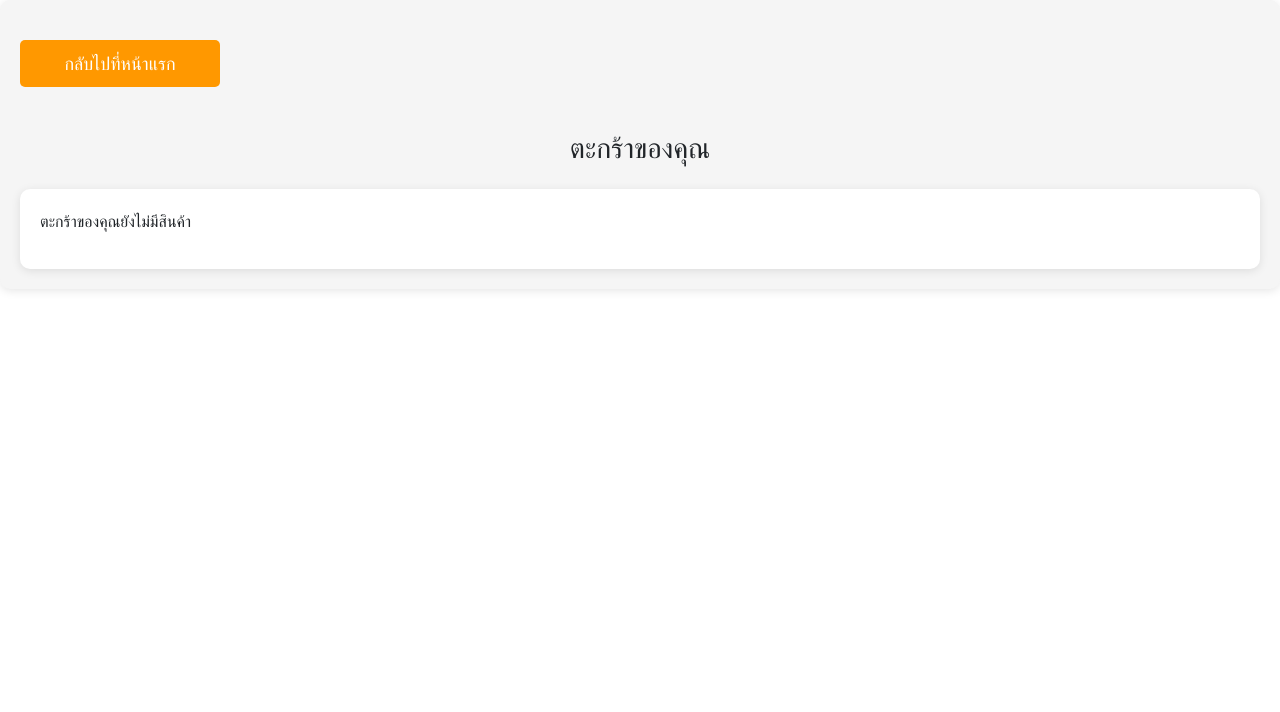
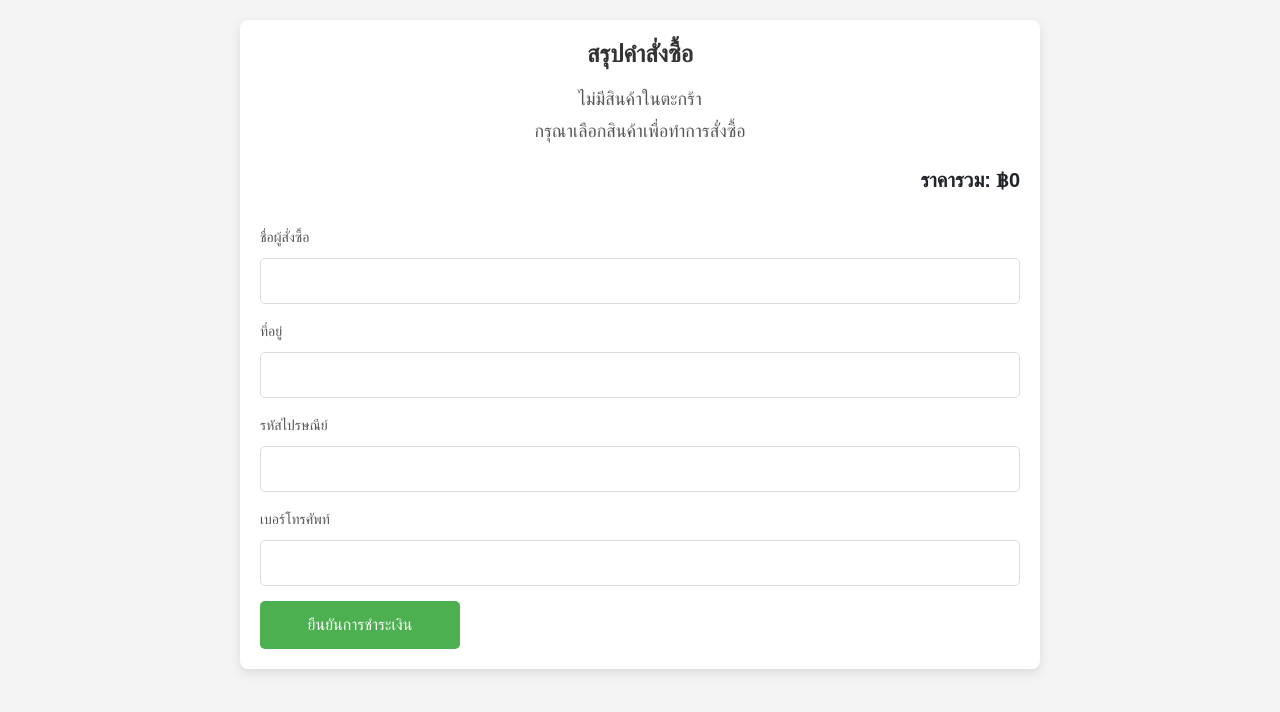
Before and after one commit to Pakasin/ProjectFN, a React (Vite) app in the folder my-project/: page /Cart in a window 1280 px wide. Shown: the top 712 px of the page. Built offline with nearby package versions, Linux system fonts and the light colour scheme.

Commit message:
edit Crat.js

```diff
--- a/my-project/src/Ch.css
+++ b/my-project/src/Ch.css
@@ -95,3 +95,128 @@
   button.submit-btn:active {
     background-color: #388e3c;
   }
+  /* General Styles */
+body {
+  font-family: 'Arial', sans-serif;
+  background-color: #f4f4f4;
+  margin: 0;
+  padding: 0;
+}
+
+.checkout-container {
+  background-color: white;
+  width: 80%;
+  margin: 20px auto;
+  padding: 20px;
+  border-radius: 8px;
+  box-shadow: 0 4px 12px rgba(0, 0, 0, 0.1);
+}
+
+.title {
+  text-align: center;
+  font-size: 24px;
+  color: #333;
+  margin-bottom: 20px;
+}
+
+/* Cart list */
+.cart-list {
+  margin-bottom: 30px;
+}
+
+.cart-item {
+  display: flex;
+  align-items: center;
+  justify-content: space-between;
+  padding: 15px;
+  border-bottom: 1px solid #e0e0e0;
+  margin-bottom: 10px;
+}
+
+.product-image {
+  width: 60px;
+  height: 60px;
+  object-fit: cover;
+  margin-right: 20px;
+}
+
+.product-details {
+  flex-grow: 1;
+}
+
+.quantity-controls {
+  display: flex;
+  gap: 10px;
+}
+
+.btn {
+  padding: 5px 15px;
+  border: none;
+  border-radius: 5px;
+  cursor: pointer;
+}
+
+.btn-increase {
+  background-color: #4CAF50;
+  color: white;
+}
+
+.btn-decrease {
+  background-color: #FF9800;
+  color: white;
+}
+
+.btn-remove {
+  background-color: #f44336;
+  color: white;
+}
+
+/* Empty cart message */
+.empty-cart-message {
+  text-align: center;
+  color: #555;
+  font-size: 18px;
+}
+
+.total {
+  text-align: right;
+  font-size: 20px;
+  font-weight: bold;
+  margin-top: 20px;
+}
+
+.form-container {
+  margin-top: 20px;
+}
+
+.form-field {
+  margin-bottom: 15px;
+}
+
+.form-field label {
+  font-size: 14px;
+  color: #555;
+}
+
+.form-field input {
+  width: 100%;
+  padding: 10px;
+  border: 1px solid #ddd;
+  border-radius: 5px;
+  margin-top: 5px;
+}
+
+.submit-btn {
+  width: 100%;
+  padding: 15px;
+  background-color: #4CAF50;
+  color: white;
+  border: none;
+  border-radius: 5px;
+  font-size: 16px;
+  cursor: pointer;
+}
+
+.submit-btn:hover {
+  background-color: #45a049;
+}
--- a/my-project/src/Checkout.jsx
+++ /dev/null
@@ -1,122 +0,0 @@
-import { useState, useEffect } from "react";
-import { useNavigate } from "react-router-dom";
-import "./Ch.css";
-
-export default function Checkout() {
-  const [cart, setCart] = useState([]);
-  const [name, setName] = useState("");
-  const [address, setAddress] = useState("");
-  const [postalCode, setPostalCode] = useState("");
-  const [phone, setPhone] = useState("");
-  const [totalAmount, setTotalAmount] = useState(0);
-  const navigate = useNavigate();
-
-  // Load cart items and calculate total amount when the component mounts
-  useEffect(() => {
-    const savedCart = JSON.parse(localStorage.getItem("cart")) || [];
-    setCart(savedCart);
-
-    const total = savedCart.reduce((acc, item) => acc + item.price * item.quantity, 0);
-    setTotalAmount(total);
-  }, []);
-
-  // Handle form submission for checkout
-  const handleSubmit = async (event) => {
-    event.preventDefault();
-
-    const payload = {
-      // ตรวจสอบข้อมูลที่ส่งไปให้ครบถ้วน
-      cartItems: cartItems,
-      totalPrice: totalPrice,
-      // อาจจะมีข้อมูลเพิ่มเติมที่ต้องส่ง
-    };
-
-    try {
-      const response = await fetch('http://localhost:8080/api/checkout', {
-        method: 'POST',
-        headers: {
-          'Content-Type': 'application/json',
-        },
-        body: JSON.stringify(payload),
-      });
-
-      if (!response.ok) {
-        throw new Error('Network response was not ok');
-      }
-
-      const data = await response.json();
-      // ดำเนินการหลังจากส่งข้อมูลสำเร็จ
-    } catch (error) {
-      console.error('Error during checkout:', error);
-    }
-  };
-
-
-  return (
-    <div className="checkout-container">
-      <h1 className="title">สรุปคำสั่งซื้อ</h1>
-
-      {/* Cart item list */}
-      <div className="cart-list">
-        {cart.map((item) => (
-          <div key={item.id} className="cart-item">
-            <img src={item.image} alt={item.name} className="product-image" />
-            <div className="product-details">
-              <h3>{item.name}</h3>
-              <p>฿{item.price} x {item.quantity}</p>
-              <p>รวม: ฿{item.price * item.quantity}</p>
-            </div>
-          </div>
-        ))}
-        <div className="total">
-          <strong>ราคารวม: ฿{totalAmount}</strong>
-        </div>
-      </div>
-
-      {/* Form to collect customer information */}
-      <form onSubmit={handleSubmit} className="form-container">
-        <div className="form-field">
-          <label htmlFor="name">ชื่อผู้สั่งซื้อ</label>
-          <input
-            type="text"
-            id="name"
-            value={name}
-            onChange={(e) => setName(e.target.value)}
-            required
-          />
-        </div>
-        <div className="form-field">
-          <label htmlFor="address">ที่อยู่</label>
-          <input
-            type="text"
-            id="address"
-            value={address}
-            onChange={(e) => setAddress(e.target.value)}
-            required
-          />
-        </div>
-        <div className="form-field">
-          <label htmlFor="postalCode">รหัสไปรษณีย์</label>
-          <input
-            type="text"
-            id="postalCode"
-            value={postalCode}
-            onChange={(e) => setPostalCode(e.target.value)}
-            required
-          />
-        </div>
-        <div className="form-field">
-          <label htmlFor="phone">เบอร์โทรศัพท์</label>
-          <input
-            type="tel"
-            id="phone"
-            value={phone}
-            onChange={(e) => setPhone(e.target.value)}
-            required
-          />
-        </div>
-        <button type="submit" className="submit-btn">ยืนยันการชำระเงิน</button>
-      </form>
-    </div>
-  );
-}
--- a/my-project/src/Crat.jsx
+++ b/my-project/src/Crat.jsx
@@ -1,110 +1,156 @@
 import { useState, useEffect } from "react";
-import { Link } from "react-router-dom";
-import "./Cr.css";
+import { useNavigate } from "react-router-dom";
+import "./Ch.css";
 
-export default function Cart() {
+export default function Checkout() {
   const [cart, setCart] = useState([]);
+  const [name, setName] = useState("");
+  const [address, setAddress] = useState("");
+  const [postalCode, setPostalCode] = useState("");
+  const [phone, setPhone] = useState("");
+  const [totalAmount, setTotalAmount] = useState(0);
+  const navigate = useNavigate();
 
-  // Load data from localStorage and update state
   useEffect(() => {
     const savedCart = JSON.parse(localStorage.getItem("cart")) || [];
     setCart(savedCart);
+    const total = savedCart.reduce((acc, item) => acc + item.price * item.quantity, 0);
+    setTotalAmount(total);
   }, []);
 
-  // Handle removing item from cart
-  const removeFromCart = (productId) => {
-    const updatedCart = cart.filter((item) => item.id !== productId);
-    setCart(updatedCart);
-    localStorage.setItem("cart", JSON.stringify(updatedCart));
+  const updateCartTotal = (updatedCart) => {
+    const total = updatedCart.reduce((acc, item) => acc + item.price * item.quantity, 0);
+    setTotalAmount(total);
   };
 
-  // Handle increasing item quantity
-  const increaseQuantity = (productId) => {
-    const updatedCart = cart.map((item) =>
-      item.id === productId ? { ...item, quantity: item.quantity + 1 } : item
+  const increaseQuantity = (id) => {
+    const updatedCart = cart.map(item =>
+      item.id === id ? { ...item, quantity: item.quantity + 1 } : item
     );
     setCart(updatedCart);
     localStorage.setItem("cart", JSON.stringify(updatedCart));
+    updateCartTotal(updatedCart);
   };
 
-  // Handle decreasing item quantity
-  const decreaseQuantity = (productId) => {
-    const updatedCart = cart.map((item) =>
-      item.id === productId && item.quantity > 1
+  const decreaseQuantity = (id) => {
+    const updatedCart = cart.map(item =>
+      item.id === id && item.quantity > 1
         ? { ...item, quantity: item.quantity - 1 }
         : item
     );
     setCart(updatedCart);
     localStorage.setItem("cart", JSON.stringify(updatedCart));
+    updateCartTotal(updatedCart);
   };
 
-  // Calculate total price
-  const totalPrice = cart.reduce((total, item) => total + item.price * item.quantity, 0);
+  const removeItem = (id) => {
+    const updatedCart = cart.filter(item => item.id !== id);
+    setCart(updatedCart);
+    localStorage.setItem("cart", JSON.stringify(updatedCart));
+    updateCartTotal(updatedCart);
+  };
+
+  const handleSubmit = (e) => {
+    e.preventDefault();
+
+    if (!name || !address || !phone || !postalCode) {
+      alert("กรุณากรอกข้อมูลให้ครบถ้วน!");
+      return;
+    }
+
+    if (cart.length === 0) {
+      alert("ตะกร้าสินค้าไม่มีสินค้า");
+      return;
+    }
+
+    const orderDetails = {
+      name,
+      address,
+      postalCode,
+      phone,
+      cart,
+      totalAmount,
+    };
+
+    console.log("Cart items being sent:", cart);
+
+    localStorage.setItem("orderDetails", JSON.stringify(orderDetails));
+
+    // การยืนยันคำสั่งซื้อ
+    fetch("http://localhost:8080/api/checkout", {
+      method: "POST",
+      headers: {
+        "Content-Type": "application/json",
+      },
+      body: JSON.stringify(orderDetails),  // ส่งข้อมูลการยืนยัน
+    })
+      .then((response) => response.json())
+      .then((data) => {
+        if (data.result) {
+          alert("การสั่งซื้อสำเร็จ! ขอบคุณที่สั่งซื้อสินค้ากับเรา");
+          localStorage.removeItem("cart"); // ลบข้อมูลใน Local Storage
+          navigate("/ordersummary");
+        } else {
+          alert("เกิดข้อผิดพลาด: " + data.message);
+        }
+      })
+      .catch((error) => {
+        console.error("Error during the request:", error);
+        alert("เกิดข้อผิดพลาดในการติดต่อกับเซิร์ฟเวอร์");
+      });
+
+  };
 
   return (
-    <div className="cart-container">
-      {/* ปุ่มกลับไปหน้าแรก */}
-      <Link to="/Home" className="go-home-btn">
-        กลับไปที่หน้าแรก
-      </Link>
-
-      <h1 className="text-2xl font-bold text-center my-4">ตะกร้าของคุณ</h1>
-
-      <div className="cart-content">
+    <div className="checkout-container">
+      <h1 className="title">สรุปคำสั่งซื้อ</h1>
+      <div className="cart-list">
         {cart.length === 0 ? (
-          <p>ตะกร้าของคุณยังไม่มีสินค้า</p>
+          <div className="empty-cart-message">
+            <h3>ไม่มีสินค้าในตะกร้า</h3>
+            <p>กรุณาเลือกสินค้าเพื่อทำการสั่งซื้อ</p>
+          </div>
         ) : (
-          <div>
-            <ul className="cart-items">
-              {cart.map((item) => (
-                <li key={item.id} className="cart-item">
-                  <div className="cart-item-left">
-                    <img
-                      src={item.image}
-                      alt={item.name}
-                      className="cart-item-image"
-                    />
+          cart.map((item) => (
+            <div key={item.id} className="cart-item">
+              <img src={item.image} alt={item.name} className="product-image" />
+              <div className="product-details">
+                <h3>{item.name}</h3>
+                <p>฿{item.price} x {item.quantity}</p>
+                <p>รวม: ฿{item.price * item.quantity}</p>
               </div>
-                  <div className="cart-item-right">
-                    <h3>{item.name}</h3>
-                    <p>฿{item.price}</p>
               <div className="quantity-controls">
-                      <button
-                        onClick={() => decreaseQuantity(item.id)}
-                        className="quantity-btn"
-                      >
-                        -
-                      </button>
-                      <span>{item.quantity}</span>
-                      <button
-                        onClick={() => increaseQuantity(item.id)}
-                        className="quantity-btn"
-                      >
-                        +
-                      </button>
+                <button className="btn btn-increase" onClick={() => increaseQuantity(item.id)}>เพิ่ม</button>
+                <button className="btn btn-decrease" onClick={() => decreaseQuantity(item.id)}>ลด</button>
+                <button className="btn btn-remove" onClick={() => removeItem(item.id)}>ลบ</button>
               </div>
-                    <button
-                      onClick={() => removeFromCart(item.id)}
-                      className="remove-btn"
-                    >
-                      ลบ
-                    </button>
             </div>
-                </li>
-              ))}
-            </ul>
-
-            {/* Display total price */}
-            <div className="total-price">
-              <h2 className="font-bold">รวมราคาทั้งหมด: ฿{totalPrice}</h2>
+          ))
+        )}
+        <div className="total">
+          <strong>ราคารวม: ฿{totalAmount}</strong>
+        </div>
       </div>
 
-            <Link to="/checkout" className="checkout-btn">
-              ไปที่การชำระเงิน
-            </Link>
+      <form onSubmit={handleSubmit} className="form-container">
+        <div className="form-field">
+          <label htmlFor="name">ชื่อผู้สั่งซื้อ</label>
+          <input type="text" id="name" value={name} onChange={(e) => setName(e.target.value)} required />
         </div>
-        )}
+        <div className="form-field">
+          <label htmlFor="address">ที่อยู่</label>
+          <input type="text" id="address" value={address} onChange={(e) => setAddress(e.target.value)} required />
         </div>
+        <div className="form-field">
+          <label htmlFor="postalCode">รหัสไปรษณีย์</label>
+          <input type="text" id="postalCode" value={postalCode} onChange={(e) => setPostalCode(e.target.value)} required />
+        </div>
+        <div className="form-field">
+          <label htmlFor="phone">เบอร์โทรศัพท์</label>
+          <input type="tel" id="phone" value={phone} onChange={(e) => setPhone(e.target.value)} required />
+        </div>
+        <button type="submit" className="submit-btn">ยืนยันการชำระเงิน</button>
+      </form>
     </div>
   );
 }
--- a/my-project/src/main.jsx
+++ b/my-project/src/main.jsx
@@ -6,7 +6,6 @@ import Login1 from './Login1';
 import Home1 from './Home1';
 import Signup1 from './Signup1';
 import Crat from './Crat';  // ไฟล์ชื่อ Crat.jsx
-import Checkout from './Checkout';
 import OrderSummary from './OrderSummary';
 
 // สร้าง root element
@@ -21,7 +20,6 @@ root.render(
         <Route path="/home" element={<Home1 />} />
         <Route path="/signup" element={<Signup1 />} />
         <Route path="/Cart" element={<Crat />} />
-        <Route path="/Checkout" element={<Checkout />} />
         <Route path="/OrderSummary" element={<OrderSummary />} />
 
 
```
Also changed, not shown: my-project/src/OrderSummary.jsx (+23 -20 lines). Lines whose indentation alone changed are shown as unchanged.
